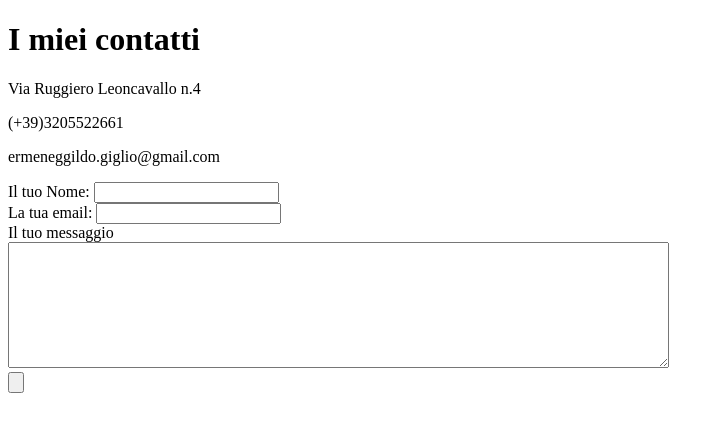
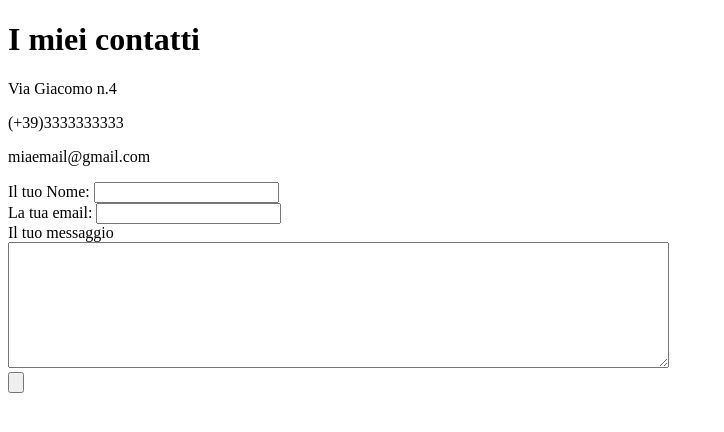
Before and after one commit to gildogiglio/cv, a plain HTML site: page contact.html in a window 1280 px wide. Shown: the whole page, without its empty margins (0-724 px from the left). Drawn offline with Linux system fonts and the light colour scheme.

Commit message:
Add files via upload

```diff
--- a/contact.html
+++ b/contact.html
@@ -6,11 +6,11 @@
   </head>
   <body>
     <h1>I miei contatti</h1>
-    <p>Via Ruggiero Leoncavallo n.4</p>
-    <p>(+39)3205522661</p>
-    <p>ermeneggildo.giglio@gmail.com</p>
+    <p>Via Giacomo n.4</p>
+    <p>(+39)3333333333</p>
+    <p>miaemail@gmail.com</p>
 
-  <form action="mailto:ermenegildo.giglio@gmail.com" method="post" enctype="text/plain">
+  <form action="mailto:email.email@gmail.com" method="post" enctype="text/plain">
 
     <label>Il tuo Nome:</label>
     <input type="text" name="tuoNome" value=""><br>
```
